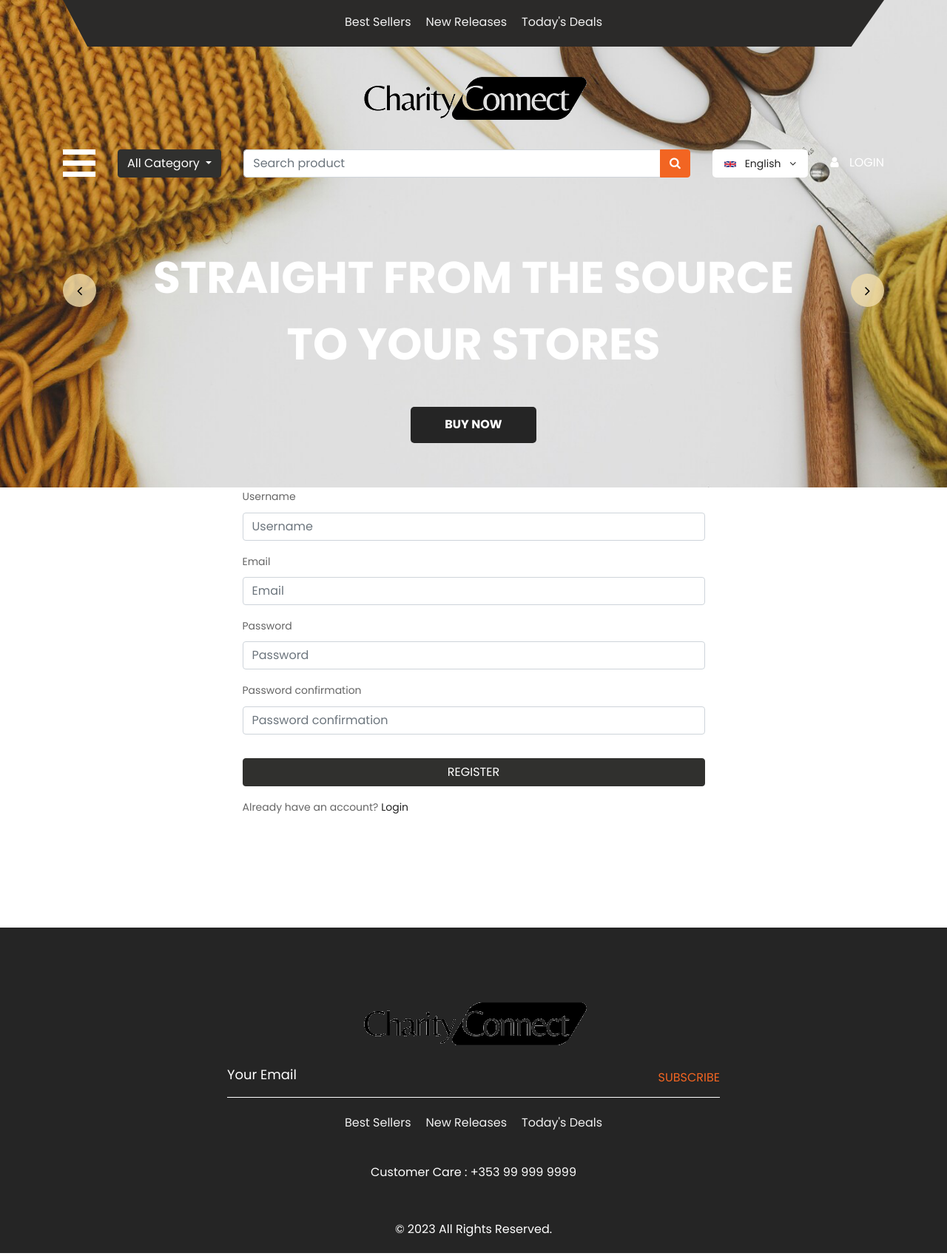
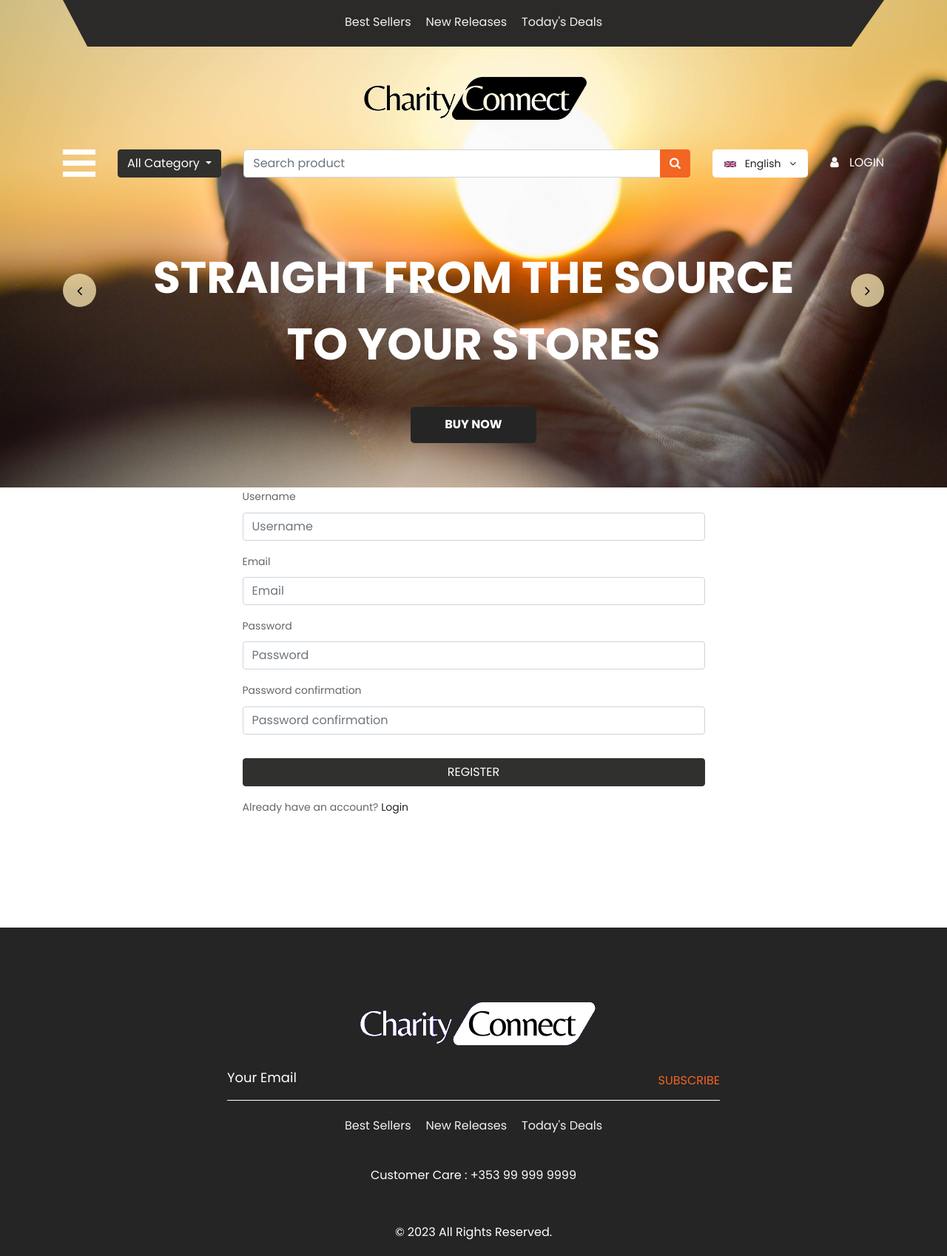
Before and after one commit to ncirlstudent/x20131640-codecommit, a Django app: page /accounts/register/ in a window 1280 px wide. Shown: the whole page at 74% size. Run offline with Django 4.2, Linux system fonts and the light colour scheme; data comes from the database, SQL or seed files in the repository; both versions use the stored data as it was after the commit; some libraries are stand-ins or nearby versions.

Commit message:
UI change

```diff
--- a/accounts/views.py
+++ b/accounts/views.py
@@ -23,15 +23,6 @@ class RegistrationView(CreateView):
         self.send_sns_subsription(form.instance)
         return response
 
-    def send_sns_subsription(self, user):
-        sns_client = boto3.client('sns',region_name='us-east-1')
-        response = sns_client.subscribe(
-                TopicArn='arn:aws:sns:us-east-1:564782978045:account-topic',
-                Protocol='email',
-                Endpoint=user.email
-            )
-
-
 def logout_view(request):
     logout(request)
     return redirect(reverse('login'))
--- a/static/css/style.css
+++ b/static/css/style.css
@@ -214,7 +214,7 @@ button {
 .banner_bg_main {
     width: 100%;
     float: left;
-    background-image: url(../images/backbround.png);
+    background-image: url(../images/background.png);
     height: auto;
     background-size: 100%;
     background-repeat: no-repeat;
--- a/templates/includes/footer.html
+++ b/templates/includes/footer.html
@@ -3,10 +3,10 @@
 <!-- footer section start -->
 <div class="footer_section layout_padding">
     <div class="container">
-       <div class="footer_logo"><a href="index.html"><img src="{% static "images/Logo.png" %}"></a></div>
+       <div class="footer_logo"><a href="index.html"><img src="{% static "images/flogo.png" %}"></a></div>
        <div class="input_bt">
-          <input type="text" class="mail_bt" placeholder="Your Email" name="Your Email">
-          <span class="subscribe_bt" id="basic-addon2"><a href="#">Subscribe</a></span>
+            <input type="text" class="mail_bt" placeholder="Your Email" name="Your Email">
+            <span class="subscribe_bt" id="basic-addon2"><a href="#">Subscribe</a></span>
        </div>
        <div class="footer_menu">
           <ul>
```
Also changed, not shown: README.md, db 2.sqlite3 (added), db.sqlite3, media/product/Pink_Sleeping_Bag_With_Snug_Hood.jpg (added), media/product/Pink_Sleeping_Bag_With_Snug_Hood_CBn1wep.jpg (added), static/images/Logo 2.png (added), static/images/backbround.png (deleted), static/images/background.png (added), static/images/flogo.png (added), static/images/footer-logo.png (deleted), static/images/footerlogo.png (added), 3 other files.
